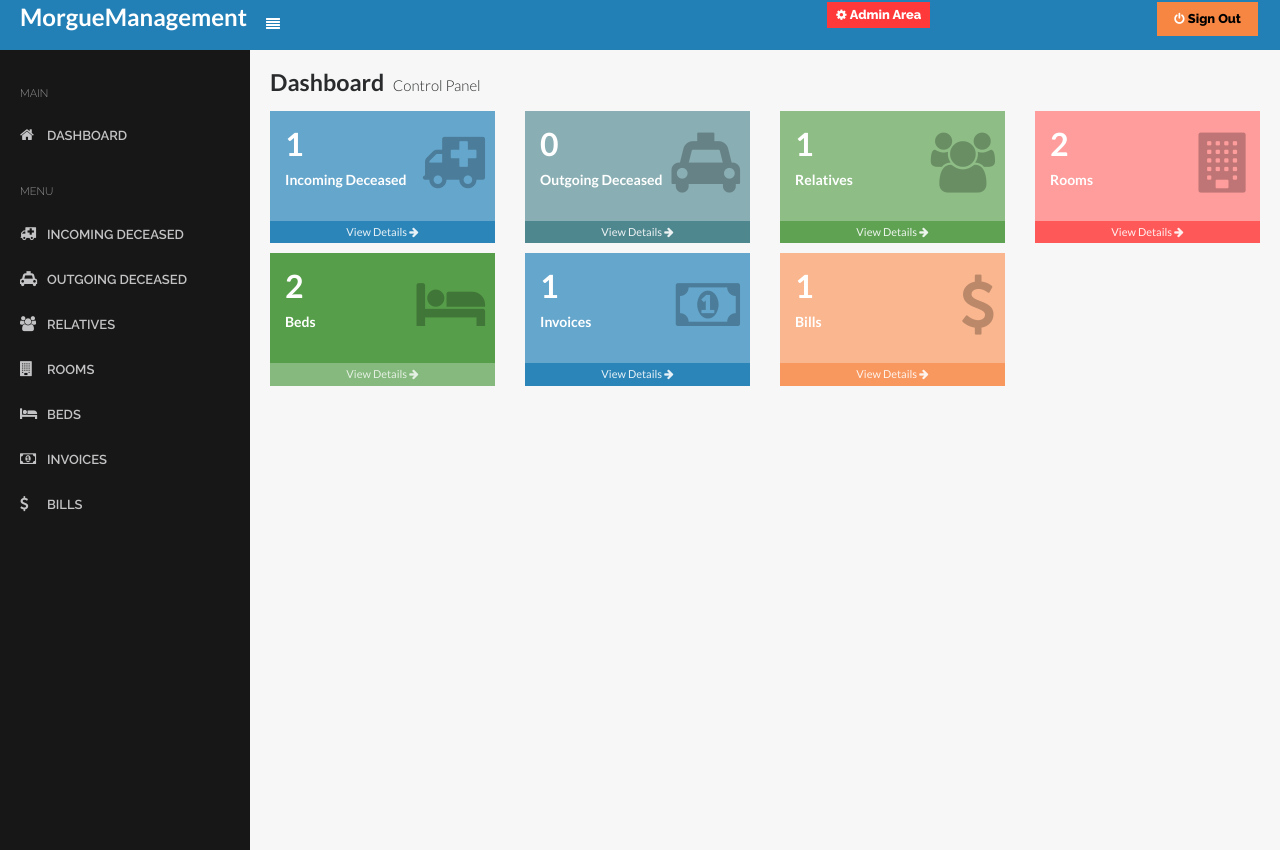
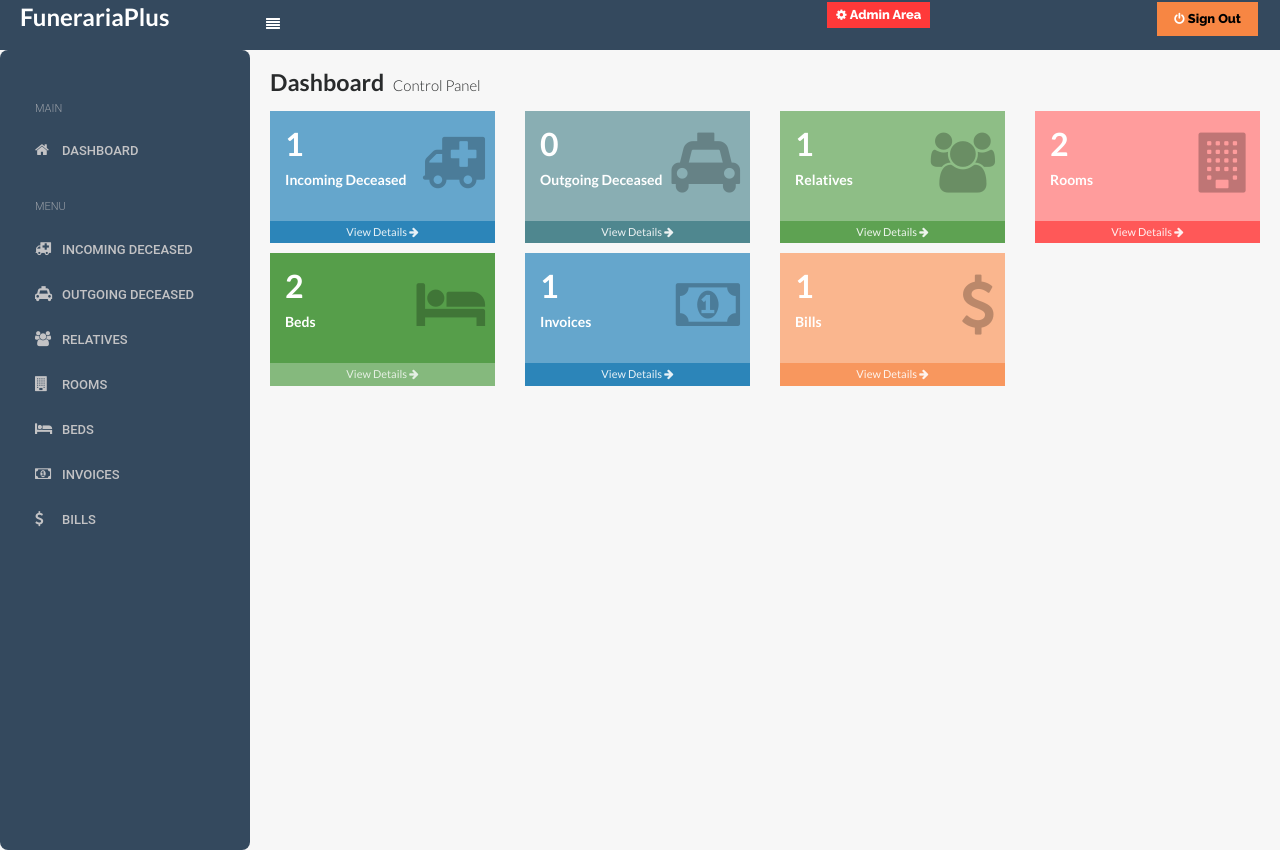
Before and after one commit to juanchehin/funeraria-plus, a PHP site: page /moguemanagement/ in a window 1280 px wide. Run offline with PHP 8.4, Linux system fonts and the light colour scheme; the visitor is signed in with stand-in values (Sample User, id 1); data comes from the database, SQL or seed files in the repository; data that the repository does not hold is empty; some libraries are stand-ins or nearby versions.

Commit message:
modify styles

```diff
--- a/admin/incFunctions.php
+++ b/admin/incFunctions.php
@@ -449,6 +449,8 @@
 	########################################################################
 	function getCSVData($tn, $pkValue, $stripTags=true){
 		// get pk field name for given table
+		$csvFieldList = ''; // Asegúrate de que sea una cadena vacía
+
 		if(!$pkField=getPKFieldName($tn)){
 			return "";
 		}
--- a/assets/css/components.css
+++ b/assets/css/components.css
@@ -136,11 +136,18 @@ body {
 *
 *************************************************************************/
 .sidebar {
-  font-family: 'Raleway', sans-serif;
-  font-size: 0.35rem;
-  font-weight: 600;
+  font-family: 'Roboto', sans-serif;
+  font-weight: 500;
+  color: #ecf0f1; /* Un color claro para el texto */
+  background-color: #2c3e50; /* Fondo oscuro para el sidebar */
+  transition: background-color 0.3s ease; /* Efecto de transición al pasar el ratón */
+  padding: 15px; /* Espaciado interno */
+  border-radius: 8px; /* Bordes redondeados para un look más suave */
+
+
+
   position: relative;
-  background-color: #181717;
+  background-color: #34495e ;
   color: #c3c3c5; }
   @media (min-width: 768px) {
     .sidebar {
@@ -655,7 +662,7 @@ legend {
 
 .dataTables_wrapper .dataTables_paginate .paginate_button:hover {
   background: none;
-  background-color: #181717; }
+  background-color: #34495e ; }
 
 table.dataTable thead th,
 table.dataTable thead td {
--- a/assets/css/core.css
+++ b/assets/css/core.css
@@ -35,7 +35,7 @@
   color: #398DBD; }
 
 .text-primary-3 {
-  color: #2380B6; }
+  color: #34495e ; }
 
 .text-primary-4 {
   color: #0E74AF; }
@@ -263,7 +263,7 @@ button {
   margin-bottom: 0;
   border-width: 1px 0;
   padding: 0;
-  background-color: #2380B6;
+  background-color: #34495e ;
   color: #fff; }
   @media (min-width: 992px) {
     .navbar {
--- a/header-user.php
+++ b/header-user.php
@@ -46,7 +46,7 @@
         </button>
 
         <a class="navbar-brand logo" href="index.php" style="color: white">
-           <h4><strong>MorgueManagement</strong></h4>
+           <h4><strong>FunerariaPlus</strong></h4>
         </a>
 
         <div class="collapse navbar-collapse" id="navbarNav">
```
